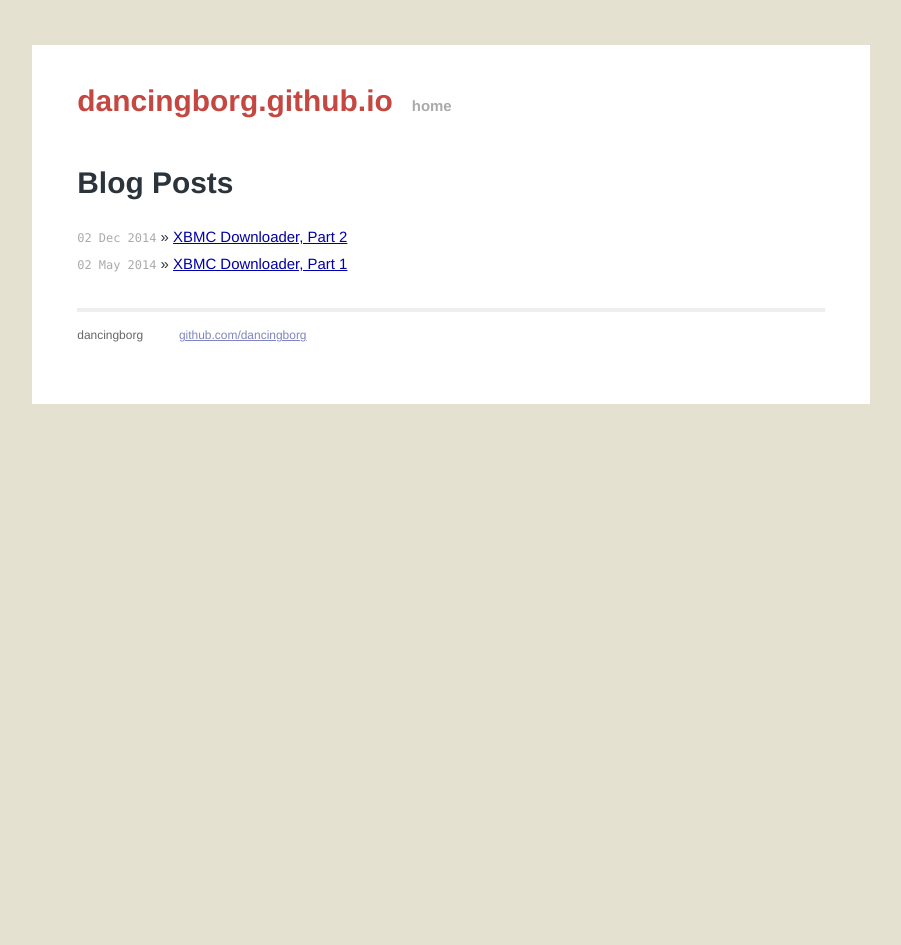
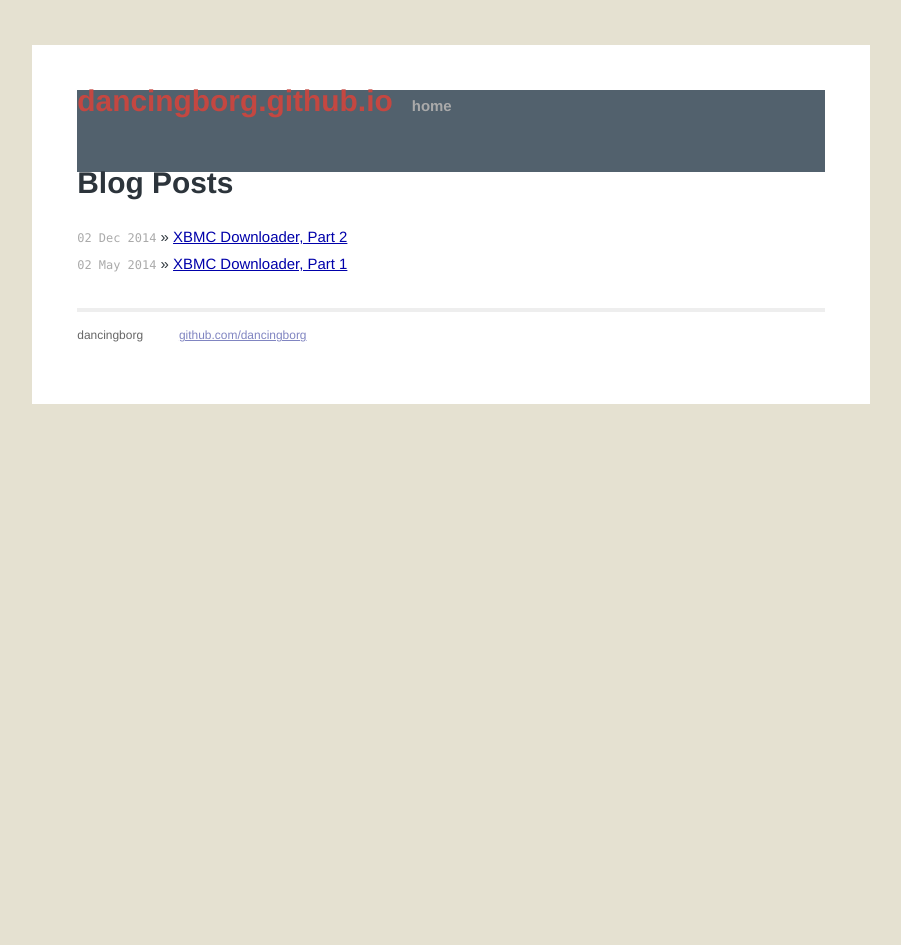
Before and after one commit to andre-abadi/andre-abadi.github.io, a Jekyll site: the page built from index.html, in a window 1280 px wide. Shown: the whole page, without its empty margins (189-1090 px from the left). Built offline with Jekyll 4.4.1, drawn with Linux system fonts in a browser that asks for light colours; Markdown is read by kramdown in place of the engine named in the settings.

Commit message:
Update main.css

```diff
--- a/css/main.css
+++ b/css/main.css
@@ -71,6 +71,10 @@ ul.posts span {
 .site .header a {
   font-weight: bold;
   text-decoration: none;
+}
+
+.header {
+  background-color: #52616D;
 }
 
 .site .header h1.title {
```
